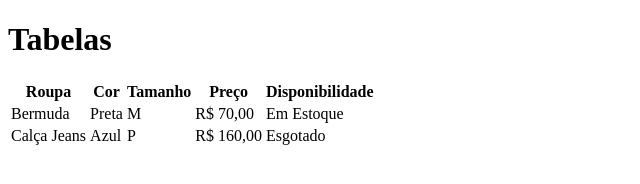
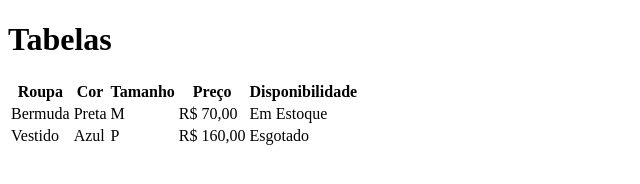
Before and after one commit to devrafaelly/aula-tabela, a plain HTML site: page index.html in a window 1280 px wide. Shown: the whole page, without its empty margins (0-640 px from the left). Drawn offline with Linux system fonts and the light colour scheme.

Commit message:
trocado calça jeans por vestido

```diff
--- a/index.html
+++ b/index.html
@@ -25,7 +25,7 @@
             <td>Em Estoque</td>
         </tr>
         <tr>
-            <td>Calça Jeans</td>
+            <td>Vestido</td>
             <td>Azul</td>
             <td>P</td>
             <td>R$ 160,00</td>
```
